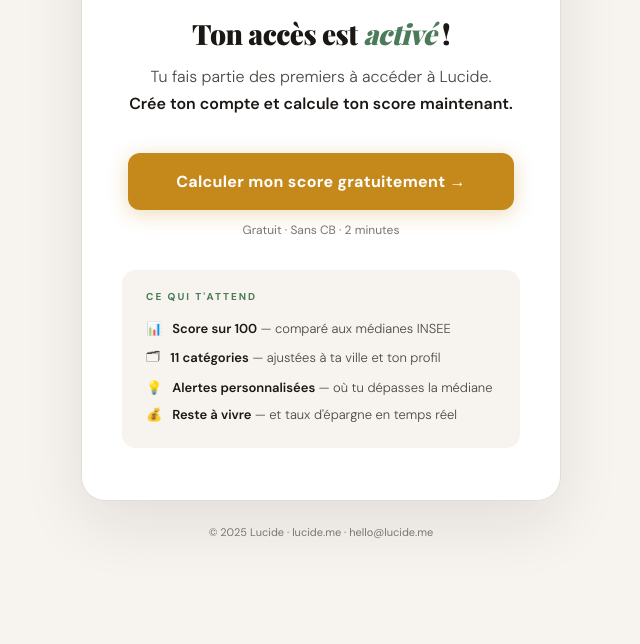
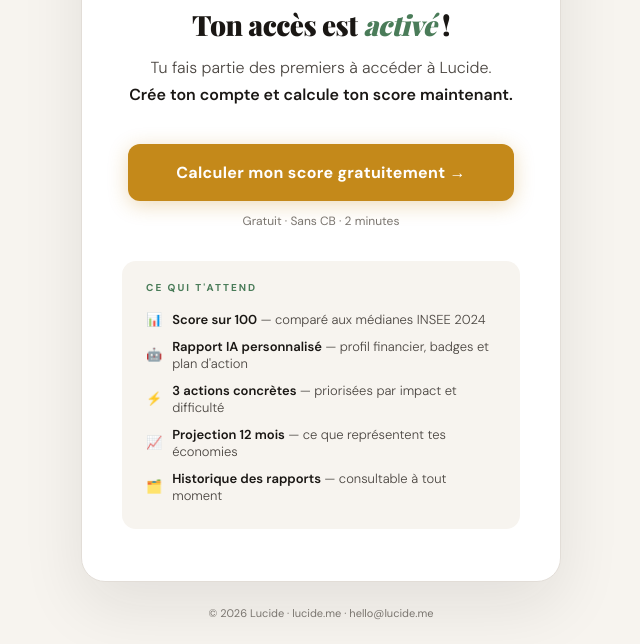
Before and after one commit to hermanromain-lab/lucide-landing, a plain HTML site: page merci.html in a window 1280 px wide. Shown: the part 228-872 px from the top of the page, without its empty margins (319-959 px from the left). Before the commit the page ends 800 px from the top, so only its background shows below. Drawn offline with nearby package versions, Linux system fonts and the light colour scheme; a web font is replaced by a local one.

Commit message:
feat: page merci mise à jour avec features rapport IA

```diff
--- a/merci.html
+++ b/merci.html
@@ -15,7 +15,6 @@
   }
   .wrapper { max-width: 480px; width: 100%; }
 
-  /* Logo */
   .logo {
     display: flex; align-items: center; justify-content: center; gap: 10px;
     margin-bottom: 32px;
@@ -25,7 +24,6 @@
     color: #C4891A; font-style: italic;
   }
 
-  /* Card */
   .card {
     background: white; border-radius: 24px; border: 1px solid #e2ddd7;
     overflow: hidden; box-shadow: 0 24px 64px rgba(26,23,20,0.09);
@@ -75,7 +73,6 @@
   }
   .feature strong { color: #1a1714; font-weight: 600; }
 
-  /* Footer */
   .page-footer {
     padding: 24px 0 0; text-align: center;
   }
@@ -83,7 +80,6 @@
   .page-footer a { color: #7a756f; text-decoration: none; transition: color .2s; }
   .page-footer a:hover { color: #4a4540; }
 
-  /* Animation */
   @keyframes fadeUp { from{opacity:0;transform:translateY(20px)} to{opacity:1;transform:translateY(0)} }
   .wrapper > * { animation: fadeUp 0.5s ease both; }
   .wrapper > *:nth-child(1) { animation-delay: 0s; }
@@ -100,7 +96,6 @@
 <body>
   <div class="wrapper">
 
-    <!-- Logo SVG inline — même que la landing -->
     <div class="logo">
       <svg viewBox="0 0 36 36" width="32" height="32" xmlns="http://www.w3.org/2000/svg">
         <g transform="translate(18,18)">
@@ -114,7 +109,6 @@
       <em>Lucide</em>
     </div>
 
-    <!-- Card -->
     <div class="card">
       <div class="top-bar"></div>
       <div class="content">
@@ -134,18 +128,18 @@
 
         <div class="features">
           <div class="features-title">Ce qui t'attend</div>
-          <div class="feature">📊 <span><strong>Score sur 100</strong> — comparé aux médianes INSEE</span></div>
-          <div class="feature">🗂 <span><strong>11 catégories</strong> — ajustées à ta ville et ton profil</span></div>
-          <div class="feature">💡 <span><strong>Alertes personnalisées</strong> — où tu dépasses la médiane</span></div>
-          <div class="feature">💰 <span><strong>Reste à vivre</strong> — et taux d'épargne en temps réel</span></div>
+          <div class="feature">📊 <span><strong>Score sur 100</strong> — comparé aux médianes INSEE 2024</span></div>
+          <div class="feature">🤖 <span><strong>Rapport IA personnalisé</strong> — profil financier, badges et plan d'action</span></div>
+          <div class="feature">⚡ <span><strong>3 actions concrètes</strong> — priorisées par impact et difficulté</span></div>
+          <div class="feature">📈 <span><strong>Projection 12 mois</strong> — ce que représentent tes économies</span></div>
+          <div class="feature">🗂️ <span><strong>Historique des rapports</strong> — consultable à tout moment</span></div>
         </div>
 
       </div>
     </div>
 
-    <!-- Footer -->
     <div class="page-footer">
-      <p>© 2025 Lucide · <a href="https://lucide.me">lucide.me</a> · <a href="mailto:hello@lucide.me">hello@lucide.me</a></p>
+      <p>© 2026 Lucide · <a href="https://lucide.me">lucide.me</a> · <a href="mailto:hello@lucide.me">hello@lucide.me</a></p>
     </div>
 
   </div>
```
